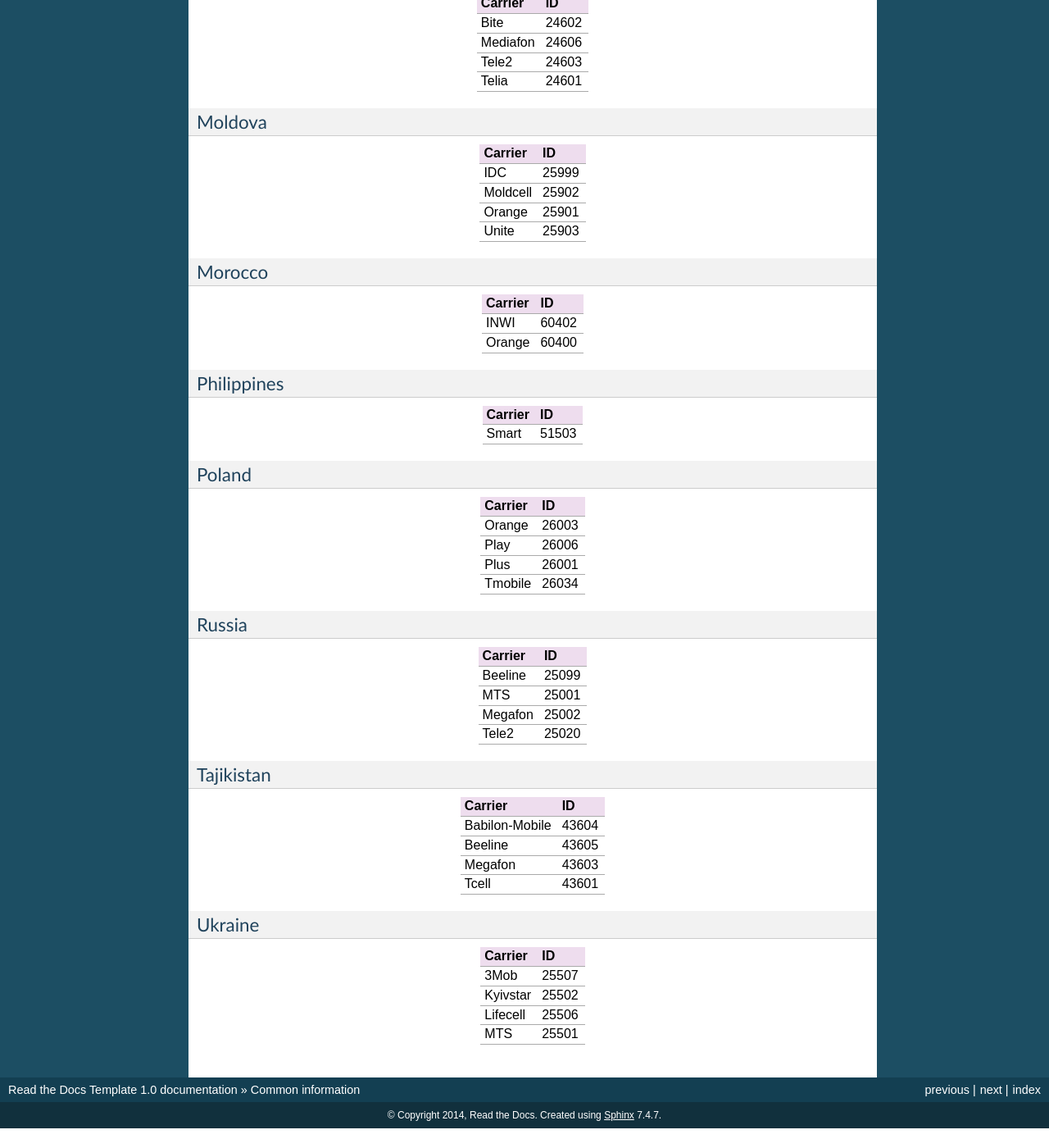
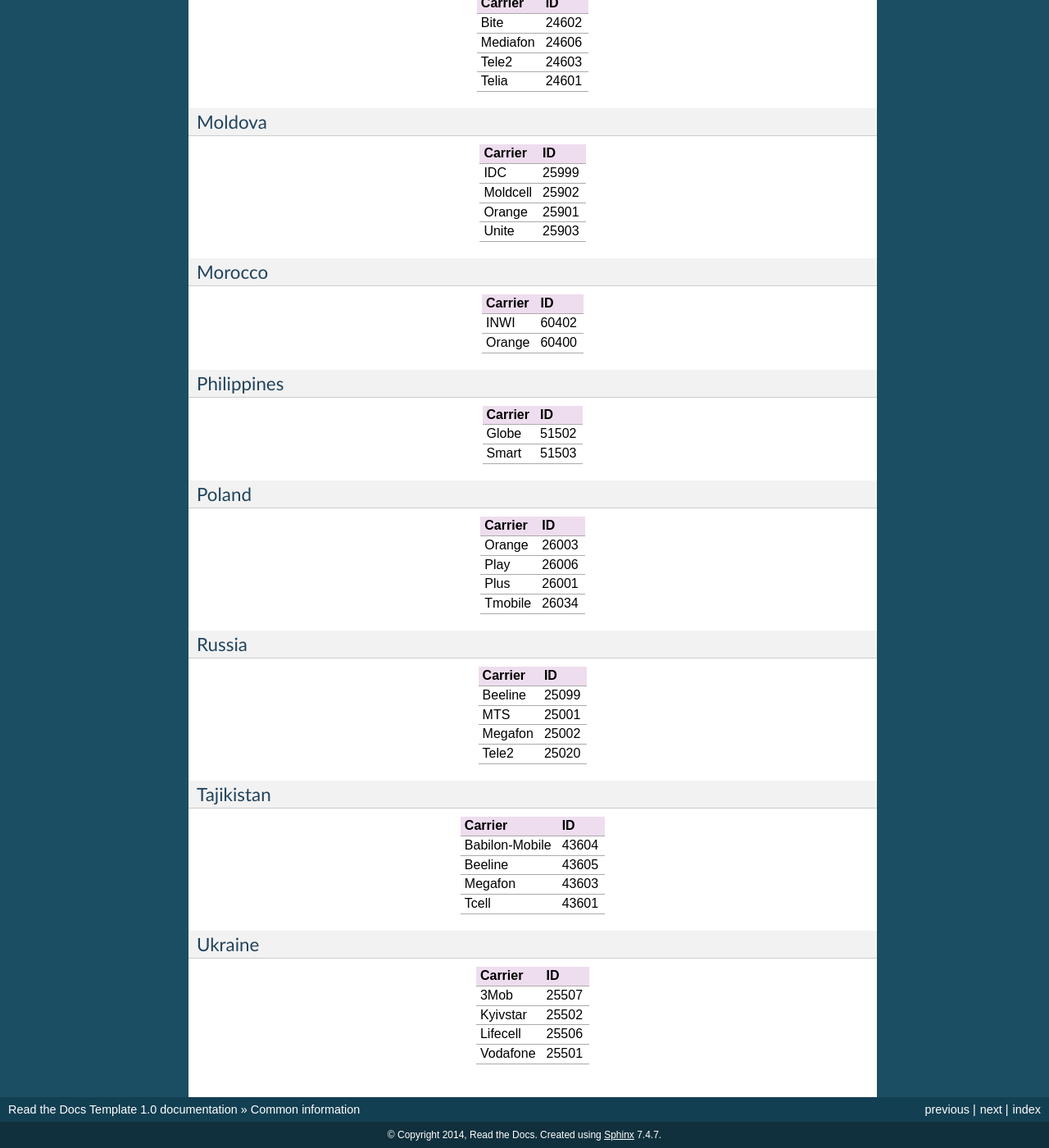
Before and after one commit to megasyst/lab, a Sphinx documentation site: the page built from docs/1_common.rst, in a window 1280 px wide and 1400 px high, scrolled down 2481 px. Shown: the whole window at 82% size. Built offline with Sphinx 7.4.7, drawn with Linux system fonts in a browser that asks for light colours; before the commit the page ends 3857 px from its top, so only the background shows below that.

Commit message:
Update 1_common.rst

```diff
--- a/docs/1_common.rst
+++ b/docs/1_common.rst
@@ -189,6 +189,7 @@ ___________
 ================  ==========
 Carrier           ID
 ================  ==========
+Globe             51502
 Smart             51503
 ================  ==========
 
@@ -237,5 +238,5 @@ Carrier           ID
 3Mob              25507
 Kyivstar          25502
 Lifecell          25506
-MTS               25501
+Vodafone          25501
 ================  ==========
```
